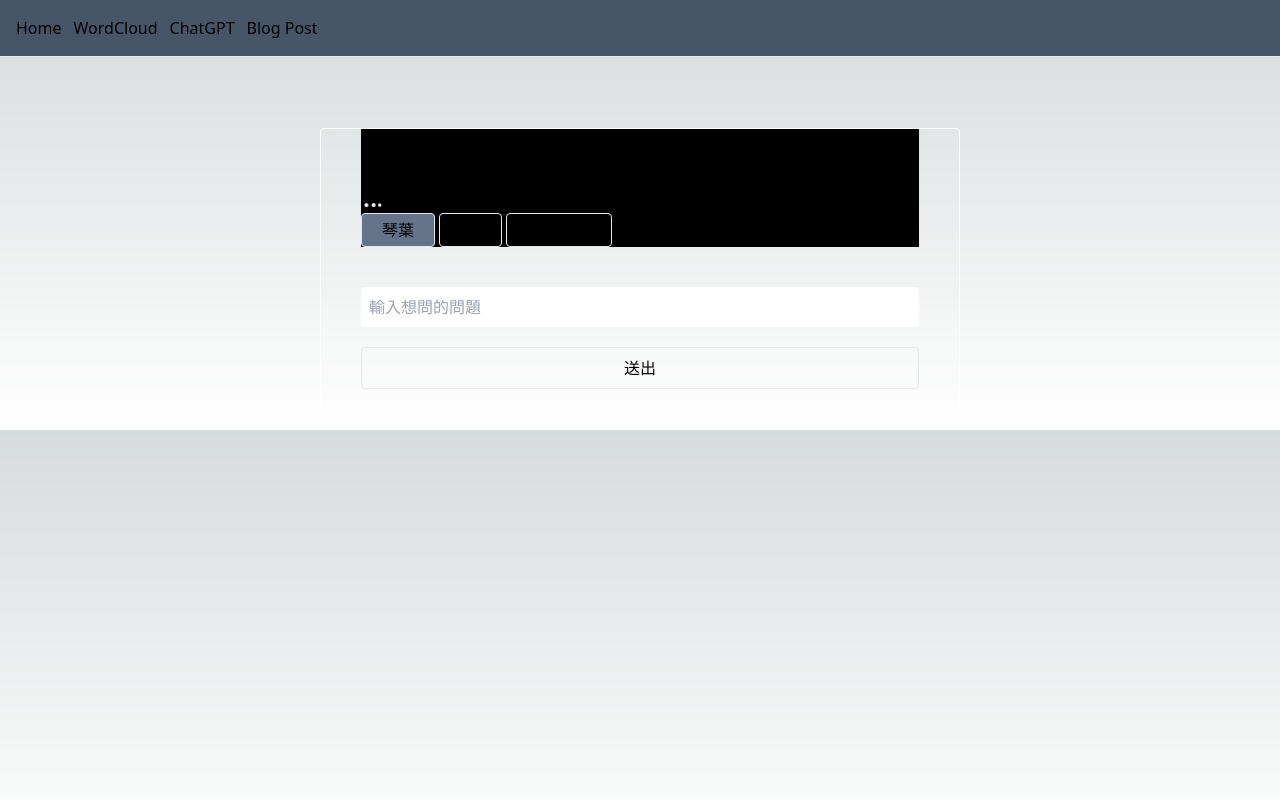
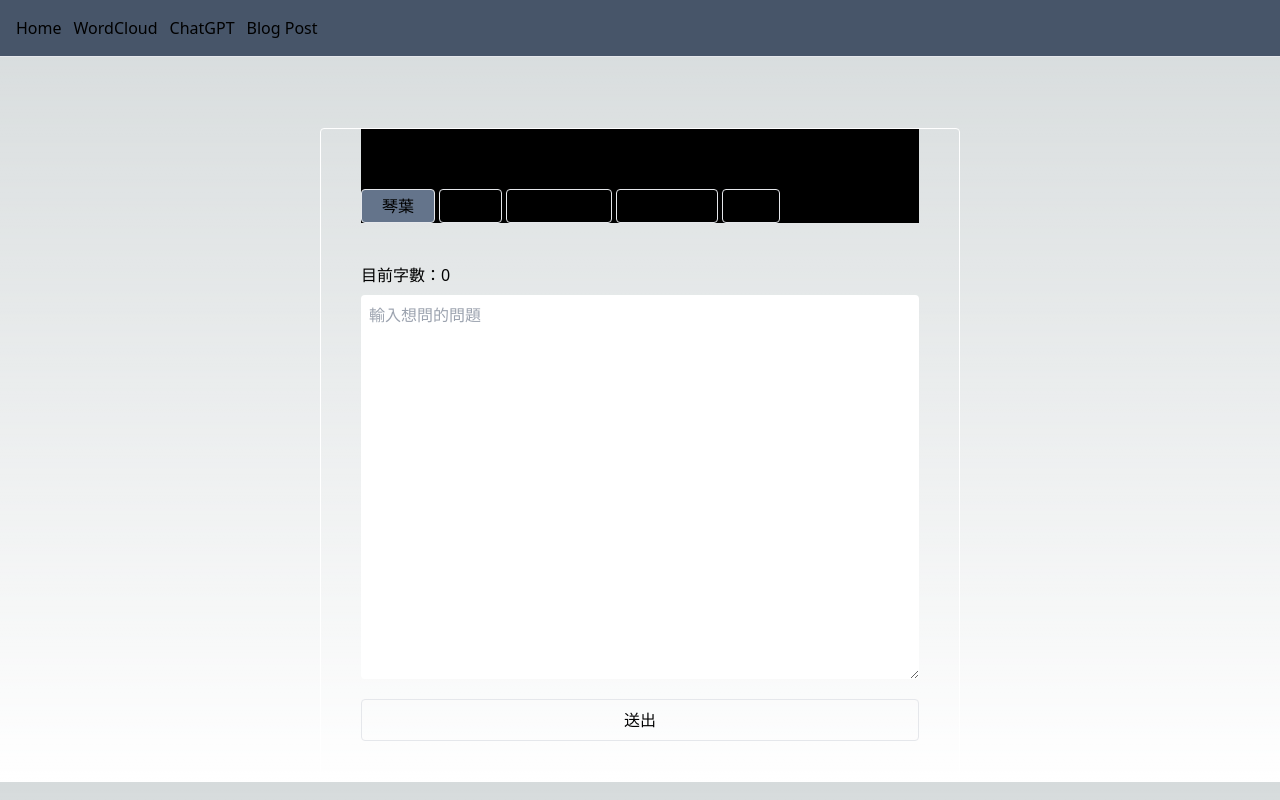
Before and after one commit to shangjuc/trend_lite_next, a Next.js app: page /chatgpt in a window 1280 px wide. Built offline with nearby package versions, Linux system fonts and the light colour scheme.

Commit message:
Add chatgpt lawbot

```diff
--- a/src/pages/chatgpt.tsx
+++ b/src/pages/chatgpt.tsx
@@ -27,8 +27,9 @@ export default function ChatGPT() {
     const [chatHistoryData, setChatHistoryData] = useState<I_ChatHistoryData>({
         'kotoha': [],
         'gp': [],
-        // 'ai': [],
         'ushio_noa': [],
+        'lawbot': [],
+        'ai': [],
     })
 
     useEffect(() => {
@@ -37,14 +38,15 @@ export default function ChatGPT() {
             ai_roles.push(role);
         })
         setAiRoles(ai_roles);
-        console.log(chatHistoryData)
+        // console.log(chatHistoryData)
     }, [])
 
     function translateWord(text: string): string {
         let trans_tw: I_TranslationData = {
             'kotoha': '琴葉',
             'ushio_noa': '生塩ノア',
-            'gp': 'GP'
+            'gp': 'GP',
+            'lawbot': 'Law Bot'
         }
         if (trans_tw[text as keyof I_TranslationData]) {
             return trans_tw[text]
@@ -126,7 +128,7 @@ export default function ChatGPT() {
         // setUserInput(e.target.value);
         if (event.key === 'Enter') {
             // event.target.value = '';
-            submitUserInput()
+            // submitUserInput()
         }
 
     }
@@ -153,7 +155,7 @@ export default function ChatGPT() {
                     <div className="sticky top-0 pt-6 w-full bg-black ">
 
                         <h1 className=" text-center mb-3">{aiRole === 'kotoha' ? '我婆琴葉' : translateWord(aiRole)}模擬器</h1>
-                        <Loading />
+                        {/* <Loading /> */}
                         <div className="btn-container flex w-full">
                             {aiRoles.map((item, idx) => {
                                 return <button key={idx} className={(aiRole === item ? ' bg-slate-500' : '') + " border rounded px-5 py-1 mr-1"} onClick={() => { selectAiRole(item) }}>{translateWord(item)}</button>
@@ -165,17 +167,22 @@ export default function ChatGPT() {
                     {chatHistoryData[aiRole as keyof I_ChatHistoryData] &&
                         chatHistoryData[aiRole as keyof I_ChatHistoryData].map((item, index) =>
                             <div key={index} className="w-full border-b py-10" >
-                                <p>Q: {item.user_input}</p>
-                                <p className="">
-                                    <span className="mr-1">{translateWord(aiRole)}:</span> {item.ai_answer === '(...)' ? <Loading /> : item.ai_answer}
-                                </p>
+                                <div>Q: {item.user_input}</div>
+                                <div className="mt-8">
+                                    <span className="mr-1">{translateWord(aiRole)}:</span>
+                                    {item.ai_answer === '(...)' ? <Loading /> : item.ai_answer}
+                                </div>
                             </div>
                         )}
                     {/* {isLoading && <div className="w-full">Loading...</div>} */}
                     <div className="user-input flex flex-wrap w-full justify-center items-center py-10">
-                        <input type="text" placeholder="輸入想問的問題" className=" w-full text-gray-500 mb-5 h-10 rounded px-2"
+                        <div className="w-full mb-2">目前字數：{userInput.length}</div>
+                        <textarea placeholder="輸入想問的問題" className=" w-full text-gray-500 mb-5 h-96 rounded p-2"
                             onChange={handleChange}
                             onKeyDown={handleKeyDown} value={userInput} />
+                        {/* <input type="text" placeholder="輸入想問的問題" className=" w-full text-gray-500 mb-5 h-10 rounded px-2"
+                            onChange={handleChange}
+                            onKeyDown={handleKeyDown} value={userInput} /> */}
                         <button className="w-full border p-2 rounded" onClick={() => submitUserInput()}>送出</button>
                     </div>
 
```
Also changed, not shown: 1 other file (tests, documents, lock files or other folders).
